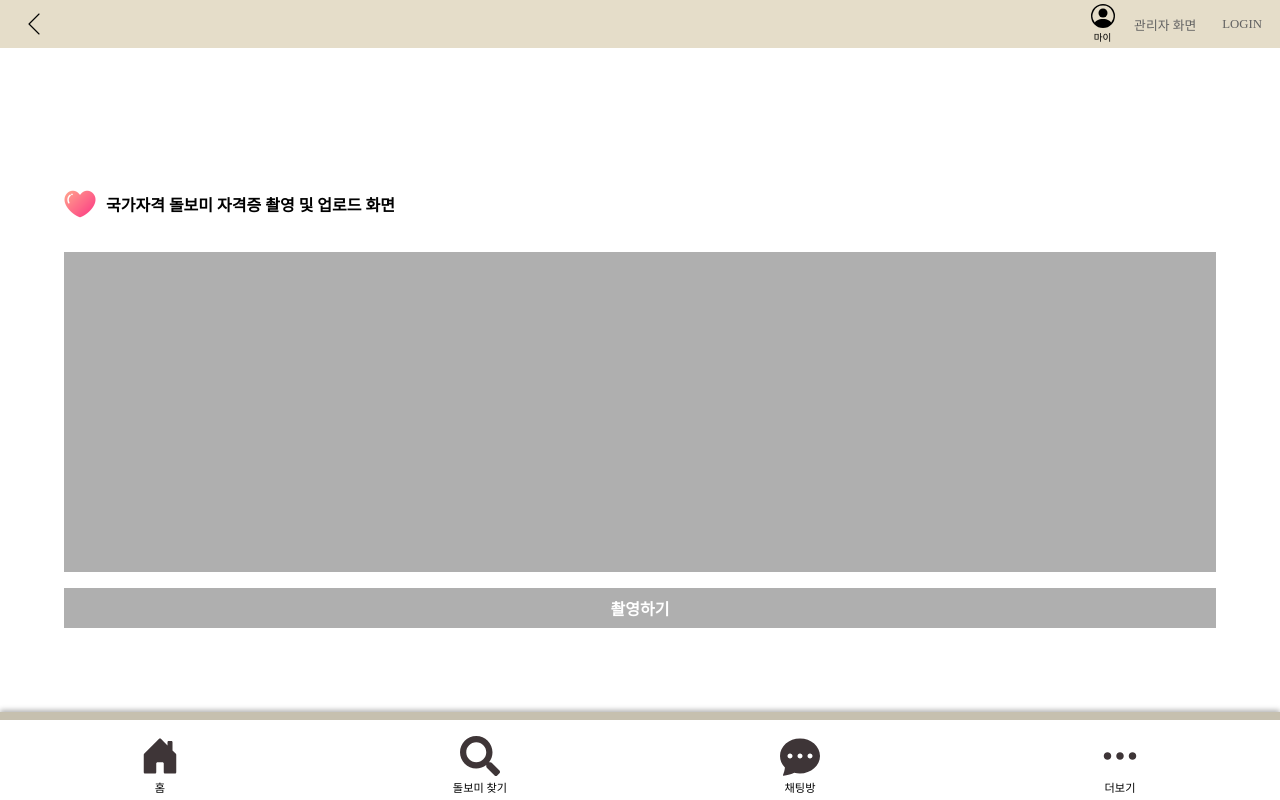
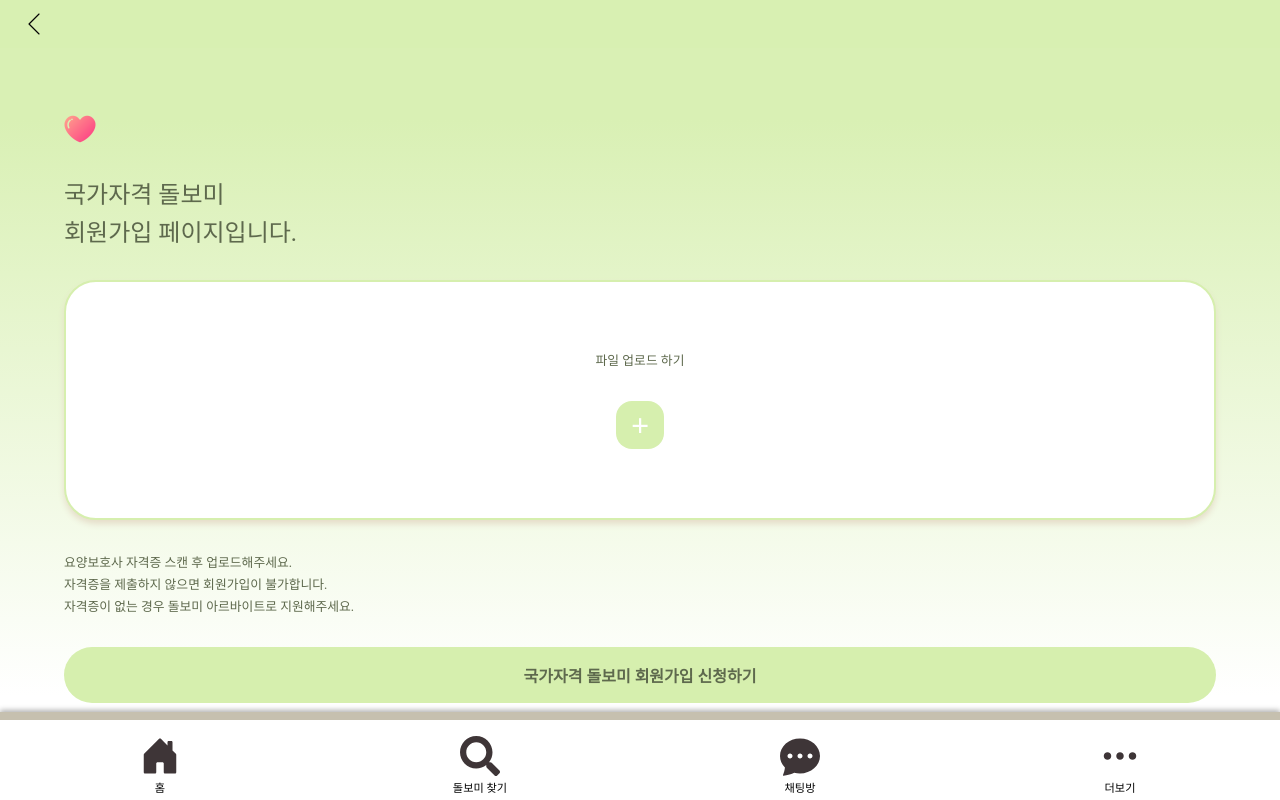
Before and after one commit to yerimi00/GovTech_FE, a React (Vite) app in the folder bombom/: page /certificatedolbomsignuppage in a window 1280 px wide. Built offline with nearby package versions, Linux system fonts and the light colour scheme; no server answers; a web font is replaced by a local one.

Commit message:
[ADD] 국가자격 돌보미 화면 디자인 추가

```diff
--- a/bombom/src/components/Layout.jsx
+++ b/bombom/src/components/Layout.jsx
@@ -26,7 +26,7 @@ const Layout = () => {
         if (location.pathname === '/protectorloginpage' || location.pathname === '/dolbomloginpage'
             || location.pathname === '/firstloginpage' || location.pathname === '/protectorsignuppage' ||
             location.pathname === '/dolbomsignuppage' || location.pathname === '/seconddolbomsignuppage' ||
-            location.pathname === '/firstdolbomsignuppage') {
+            location.pathname === '/firstdolbomsignuppage' || location.pathname === '/certificatedolbomsignuppage') {
             return <NewHeader />;
         }
         return <Header />;
--- a/bombom/src/components/header/all_header/newHeader.jsx
+++ b/bombom/src/components/header/all_header/newHeader.jsx
@@ -39,7 +39,7 @@ export default function NewHeader() {
 
         if (pathname === '/protectorloginpage' || pathname === '/protectorsignuppage') {
             return '#FBDA8B';
-        } else if (pathname === '/dolbomloginpage' || pathname === '/firstdolbomsignuppage') {
+        } else if (pathname === '/dolbomloginpage' || pathname === '/firstdolbomsignuppage' || pathname === '/certificatedolbomsignuppage') {
             return '#D8F0B2';
         } else if (pathname === '/seconddolbomsignuppage' && search === '?type=cert' ||
             pathname === '/seconddolbomsignuppage' && search === '?type=arbeit') {
--- a/bombom/src/components/header/all_signup/all_dolbomsignup/CertificateDolbomSignup.jsx
+++ b/bombom/src/components/header/all_signup/all_dolbomsignup/CertificateDolbomSignup.jsx
@@ -1,8 +1,6 @@
 import React, { useState, useCallback } from 'react';
 import styled from 'styled-components';
-import Webcam from 'react-webcam';
 import { useNavigate } from 'react-router-dom';
-import CustomRow from '../../../container/CustomRow';
 import CustomColumn from '../../../container/CustomColumn';
 import CustomFont from '../../../container/CustomFont';
 import StyledImg from '../../../container/StyledImg';
@@ -22,18 +20,71 @@ const PageContainer = styled(ContainerCenter)`
   justify-content: center;
   gap: 4rem;
   position: relative;
-  background-color: white;
+  background: linear-gradient(to bottom, #D9F0B4 0%, #D9F0B4 10%, white 90%, white 100%);
+`;
+
+const CircleButton = styled.button`
+  width: 3rem;
+  height: 3rem;
+  background-color: #D6EFAE;
+  display: flex;
+  align-items: center;
+  justify-content: center;
+  cursor: pointer;
+  border: none;
+  border-radius: 1rem;
 `;
 
 const Button = styled.button`
   width: ${props => props.width || 'auto'};
-  background-color: ${(props) => (props.disabled ? '#D9D9D9' : '#AFAFAF')};
+  height: ${props => props.height || 'auto'};
+  background-color: ${(props) => (props.disabled ? '#D6EFAE' : '#5E694D')};
+  color: ${(props) => (props.disabled ? '#5E694D' : 'white')};
   display: flex;
   align-items: center;
   justify-content: center;
-  padding: 0.5rem;
+  padding: ${props => props.padding || '0.5rem'};
   cursor: ${(props) => (props.disabled ? 'not-allowed' : 'pointer')};
   border: none;
+  border-radius:  ${props => props.borderRadius || '5rem'};
+`;
+
+const MainDiv = styled.div`
+  background-color: white;
+  background-image: ${(props) => (props.imgSrc ? `url(${props.imgSrc})` : 'none')};
+  background-size: cover;
+  background-position: center;
+  border: 2.5px solid #D6EFAE;
+  width: ${(props) => props.width || "100%"};
+  height: ${(props) => props.height || "auto"};
+  border-radius: 2rem;
+  min-height: 15rem;
+  padding: 0.5rem;
+  display: flex;
+  flex-direction: column;
+  align-items: center;
+  justify-content: center;
+  font-family: ${(props) => props.fontFamily || "Noto Sans KR"};
+  box-shadow: 0px 4px 6px #E5DDC9;
+  gap: 2rem;
+  position: relative;
+`;
+
+const DeleteButton = styled.button`
+  position: absolute;
+  top: 1rem;
+  right: 1rem;
+  width: 2rem;
+  height: 2rem;
+  border-radius: 50%;
+  border: none;
+  background-color: #FF6B6B;
+  color: white;
+  cursor: pointer;
+  display: flex;
+  align-items: center;
+  justify-content: center;
+  font-size: 1.5rem;
 `;
 
 const ModalBackground = styled.div`
@@ -57,109 +108,116 @@ const Modal = styled.div`
   z-index: 1001;
 `;
 
-const VideoDiv = styled.div`
-  width: 100%;
-  height: 20rem;
-  display: flex;
-  align-items: center;
-  justify-content: center;
-  background-color: #AFAFAF;
-`;
-
-const ImagePreview = styled.img`
-  width: 100%;
-  height: auto;
-`;
-
 const CertificateDolbomSignupPage = () => {
     const navigate = useNavigate();
-    const [showModal, setShowModal] = useState(false);
-    const [isButtonDisabled, setIsButtonDisabled] = useState(false);
-    const [capturedImage, setCapturedImage] = useState(null);
-    const [uploading, setUploading] = useState(false);
+    const [selectedImage, setSelectedImage] = useState(null);
+    const [isModalVisible, setIsModalVisible] = useState(false);
+    const [modalText, setModalText] = useState('');
 
-    const webcamRef = React.useRef(null);
-
-    const capture = useCallback(() => {
-        const imageSrc = webcamRef.current.getScreenshot();
-        setCapturedImage(imageSrc);
-    }, [webcamRef]);
-
-    const handleRetake = () => {
-        setCapturedImage(null);
+    const handleImageUpload = (event) => {
+        const file = event.target.files[0];
+        if (file) {
+            const imageUrl = URL.createObjectURL(file);
+            setSelectedImage(imageUrl);
+        }
     };
 
-    const handleUpload = () => {
-        setUploading(true);
+    const handleImageDelete = () => {
+        setSelectedImage(null);
+    };
+
+    const handleFormSubmit = () => {
+        if (selectedImage) {
+            setIsModalVisible(true);
+            setModalText('이미지 업로드 중...');
             setTimeout(() => {
-            setUploading(false);
-            setShowModal(true);
+                setModalText('이미지가 업로드되었습니다! 24시간 내 관리자 확인 후 승인될 예정입니다.');
                 setTimeout(() => {
-                setShowModal(false);
                     navigate('/');
                 }, 2000);
-        }, 2000);
+            }, 3000);
+        }
     };
 
     return (
         <ContainerCenter>
             <PageContainer>
                 <CustomColumn width='90%' alignItems='center' justifyContent='center' gap='2rem'>
-                    <CustomRow width='100%' alignItems='center' justifyContent='flex-start'>
+                    <CustomColumn width='100%' alignItems='flex-start' justifyContent='center'>
                         <StyledImg src={'ex_nav_icon.png'} width='2rem' height='2rem' />
-                        <CustomFont color='black' fontWeight='bold' font='1rem'>국가자격 돌보미 자격증 촬영 및 업로드 화면</CustomFont>
-                    </CustomRow>
+                        <CustomColumn width='100%' alignItems='flex-start' justifyContent='center' gap='0.2rem'>
+                            <CustomFont color='#5E694D' font='1.5rem'>
+                                국가자격 돌보미
+                            </CustomFont>
+                            <CustomFont color='#5E694D' font='1.5rem'>회원가입 페이지입니다.</CustomFont>
+                        </CustomColumn>
+                    </CustomColumn>
 
                     <CustomColumn width='100%' alignItems='center' justifyContent='center' gap='1rem'>
-                        {!capturedImage ? (
-                            <VideoDiv>
-                                <Webcam
-                                    audio={false}
-                                    ref={webcamRef}
-                                    screenshotFormat="image/jpeg"
-                                    width="100%"
-                                    height="100%"
+                        <MainDiv imgSrc={selectedImage}>
+                            {!selectedImage && (
+                                <>
+                                    <CustomFont color='#5E694D' font='0.8rem'>
+                                        파일 업로드 하기
+                                    </CustomFont>
+
+                                    <CircleButton width='3rem' height='3rem'>
+                                        <label htmlFor="file-upload" style={{ cursor: 'pointer', display: 'flex', justifyContent: 'center', alignItems: 'center', width: '100%', height: '100%' }}>
+                                            <CustomFont color='white' fontWeight='bold' font='2rem'>+</CustomFont>
+                                        </label>
+                                    </CircleButton>
+
+                                    <input
+                                        id="file-upload"
+                                        type="file"
+                                        accept="image/*"
+                                        style={{ display: 'none' }}
+                                        onChange={handleImageUpload}
                                     />
-                            </VideoDiv>
-                        ) : (
-                            <ImagePreview src={capturedImage} alt="Captured" />
+                                </>
                             )}
-
-                        {!capturedImage ? (
-                            <Button onClick={capture} width='100%'>
-                                <CustomFont color='white' fontWeight='bold' font='1rem'>촬영하기</CustomFont>
-                            </Button>
-                        ) : (
-                            <CustomRow width='100%' justifyContent='space-between'>
-                                <Button onClick={handleRetake} width='48%'>
-                                    <CustomFont color='white' fontWeight='bold' font='1rem'>재촬영</CustomFont>
-                                </Button>
-                                <Button onClick={handleUpload} width='48%' disabled={uploading}>
-                                    <CustomFont color='white' fontWeight='bold' font='1rem'>업로드하기</CustomFont>
-                                </Button>
-                            </CustomRow>
+                            {selectedImage && (
+                                <DeleteButton onClick={handleImageDelete}>-</DeleteButton>
                             )}
+                        </MainDiv>
                     </CustomColumn>
 
-                    {uploading && (
+                    <CustomColumn width='100%' alignItems='flex-start' justifyContent='center' gap='0.2rem'>
+                        <CustomFont color='#5E694D' font='0.8rem'>
+                            요양보호사 자격증 스캔 후 업로드해주세요.
+                        </CustomFont>
+                        <CustomFont color='#5E694D' font='0.8rem'>
+                            자격증을 제출하지 않으면 회원가입이 불가합니다.
+                        </CustomFont>
+                        <CustomFont color='#5E694D' font='0.8rem'>
+                            자격증이 없는 경우 돌보미 아르바이트로 지원해주세요.
+                        </CustomFont>
+                    </CustomColumn>
+
+                    <Button
+                        width='100%'
+                        padding='1rem'
+                        disabled={!selectedImage}
+                        onClick={handleFormSubmit}
+                    >
+                        <CustomFont
+                            color={selectedImage ? 'white' : '#5E694D'}
+                            fontWeight='bold'
+                            font='1rem'
+                        >
+                            국가자격 돌보미 회원가입 신청하기
+                        </CustomFont>
+                    </Button>
+                </CustomColumn>
+            </PageContainer>
+
+            {isModalVisible && (
                 <ModalBackground>
                     <Modal>
-                                <CustomFont color='black' fontWeight='bold' font='1.2rem'>이미지를 업로드 중....</CustomFont>
+                        <CustomFont color='black' fontWeight='bold' font='1.2rem'>{modalText}</CustomFont>
                     </Modal>
                 </ModalBackground>
             )}
-
-                    {showModal && (
-                        <ModalBackground>
-                            <Modal>
-                                <CustomFont color='black' font='1rem'>
-                                    자격증 이미지가 업로드되었습니다! 관리자가 1시간 내 검토할 예정입니다.
-                                </CustomFont>
-                            </Modal>
-                        </ModalBackground>
-                    )}
-                </CustomColumn>
-            </PageContainer>
         </ContainerCenter>
     );
 };
```
Lines whose indentation alone changed are shown as unchanged.
